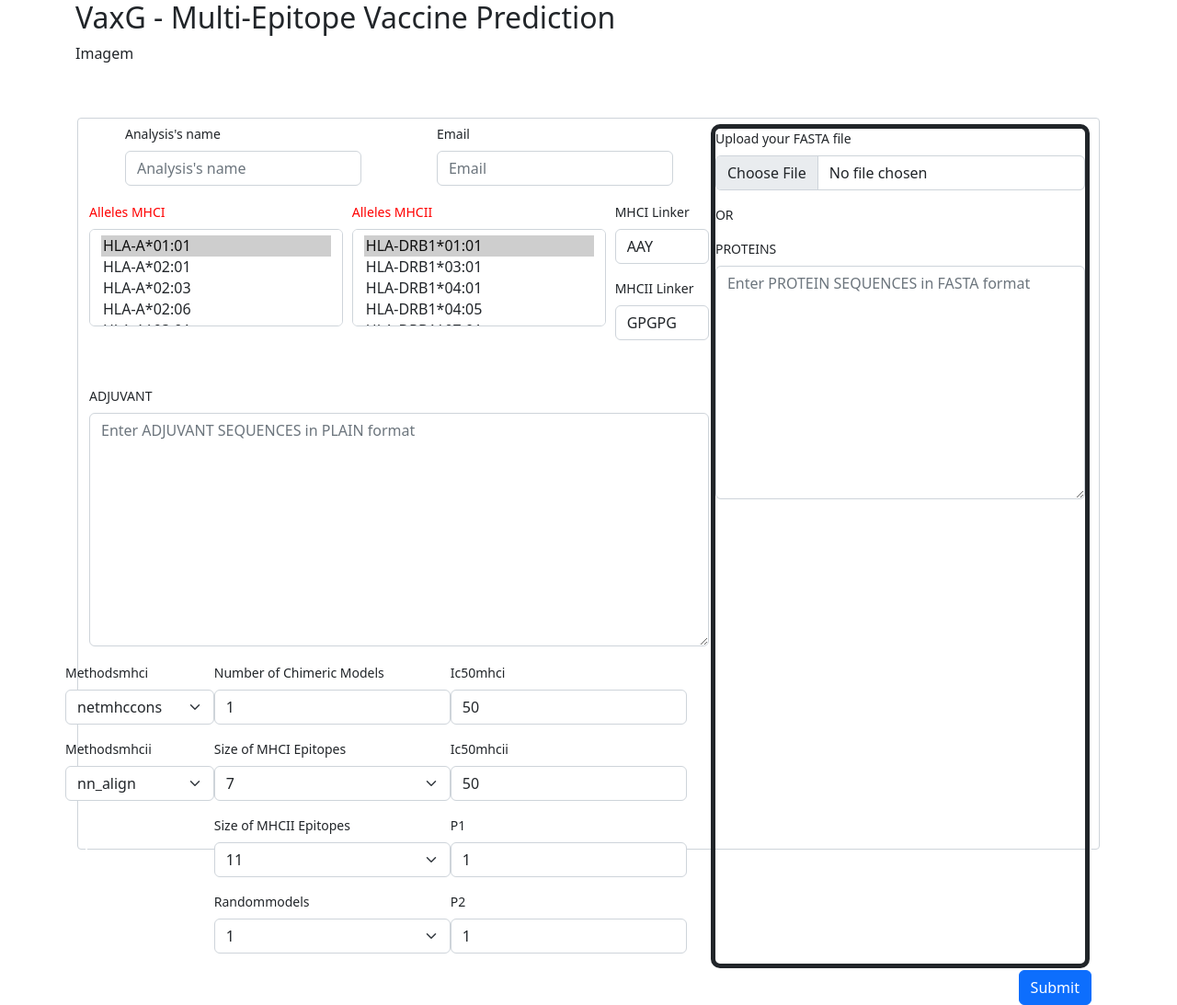
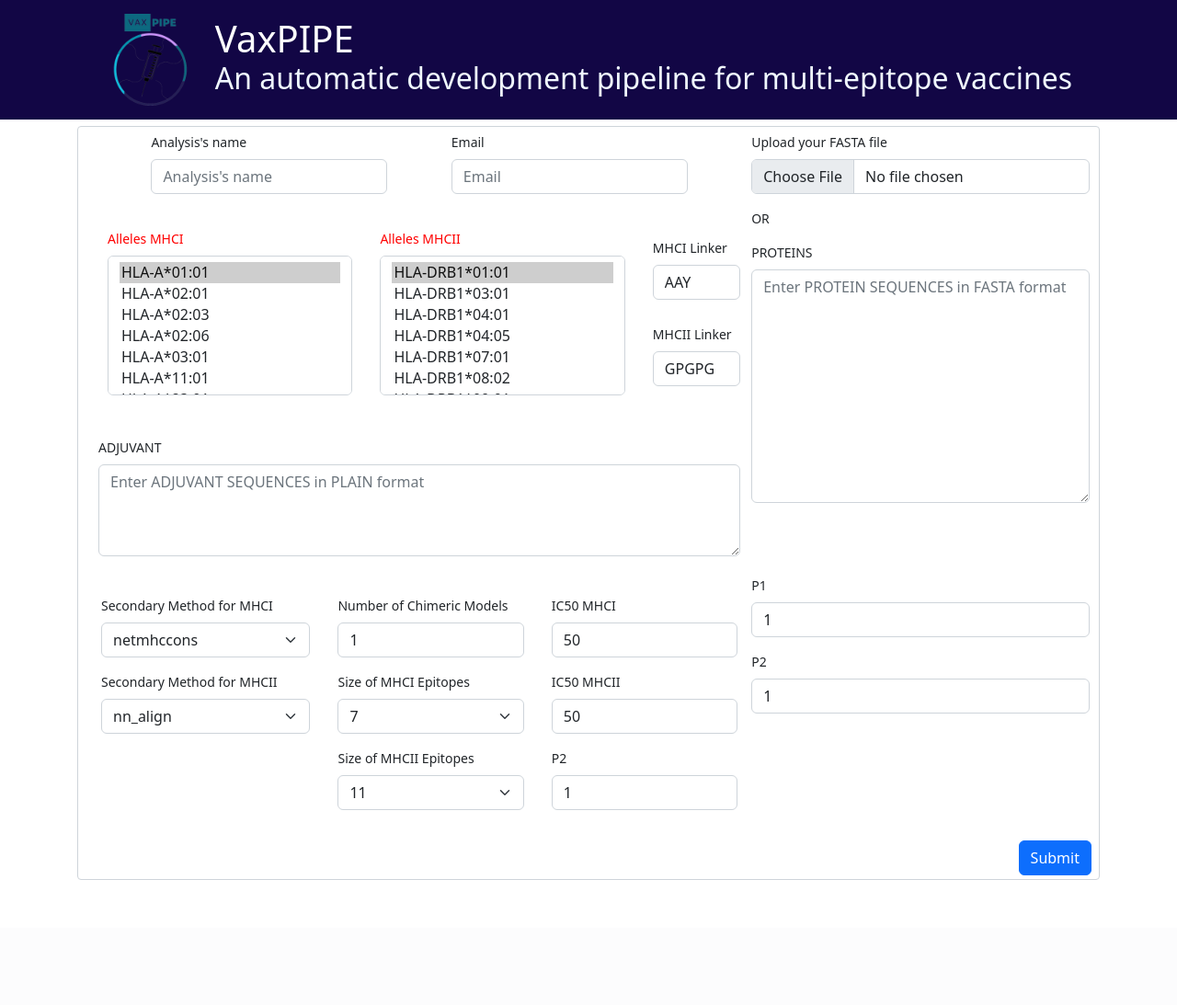
Before and after one commit to openheimerfinger/VaxPIPE, a Django app: page / in a window 1280 px wide. Shown: the whole page at 92% size. After the commit the page ends 957 px from the top, so only its background shows below. Run offline with Django 4.2, Linux system fonts and the light colour scheme; some libraries are stand-ins or nearby versions.

Commit message:
New features and UI changes for the project

```diff
--- a/analise/forms.py
+++ b/analise/forms.py
@@ -75,12 +75,6 @@ MHC2EPITOPESSIZE = [
     ('15', '15')
 ]
 
-RANDOMMODELS = [
-    ('1', '1'),
-    ('500', '500'),
-    ('1000', '1000'),
-    ('1500', '1500'),
-]
 
 MHC1METHODS = [
     ('netmhccons', 'netmhccons'),
@@ -111,19 +105,18 @@ class Parametros(forms.Form):
     proteinsequence = forms.CharField(widget=forms.Textarea(
         attrs={'placeholder': 'Enter PROTEIN SEQUENCES in FASTA format'}), label='PROTEINS', required=False)
     adjuvant = forms.CharField(widget=forms.Textarea(
-        attrs={'placeholder': 'Enter ADJUVANT SEQUENCES in PLAIN format'}), label='ADJUVANT', required=False)
-    mhcI = forms.MultipleChoiceField(choices=MHC1, label='Alleles MHCI', initial=MHC1[0])
-    mhcII = forms.MultipleChoiceField(choices=MHC2, label='Alleles MHCII', initial=MHC2[0])
+        attrs={'placeholder': 'Enter ADJUVANT SEQUENCES in PLAIN format', 'style': 'max-height: 100px;'}), label='ADJUVANT', required=False)
+    mhcI = forms.MultipleChoiceField(choices=MHC1, label='Alleles MHCI', initial=MHC1[0], widget=forms.SelectMultiple(attrs={'size': 6}))
+    mhcII = forms.MultipleChoiceField(choices=MHC2, label='Alleles MHCII', initial=MHC2[0], widget=forms.SelectMultiple(attrs={'size': 6}))
     mhcILinker = forms.CharField(max_length=500, initial='AAY', label='MHCI Linker')
     mhcIILinker = forms.CharField(max_length=500, initial='GPGPG', label='MHCII Linker')
     chimericmodelsnumber = forms.IntegerField(label='Number of Chimeric Models', min_value=1, initial=1)
     sizeMHCIepitopes = forms.ChoiceField(choices=MHC1EPITOPESSIZE, label='Size of MHCI Epitopes')
     sizeMHCIIepitopes = forms.ChoiceField(choices=MHC2EPITOPESSIZE, label='Size of MHCII Epitopes')
-    randommodels = forms.ChoiceField(choices=RANDOMMODELS)
-    methodsMHCI = forms.ChoiceField(choices=MHC1METHODS)
-    methodsMHCII = forms.ChoiceField(choices=MHC2METHODS)
-    IC50MHCI = forms.IntegerField(initial='50', min_value=1)
-    IC50MHCII = forms.IntegerField(initial='50', min_value=1)
+    methodsMHCI = forms.ChoiceField(choices=MHC1METHODS, label='Secondary Method for MHCI')
+    methodsMHCII = forms.ChoiceField(choices=MHC2METHODS, label='Secondary Method for MHCII')
+    IC50MHCI = forms.IntegerField(initial='50', min_value=1, label='IC50 MHCI')
+    IC50MHCII = forms.IntegerField(initial='50', min_value=1, label='IC50 MHCII')
     p1 = forms.IntegerField(initial='1', min_value=1)
     p2 = forms.IntegerField(initial='1', min_value=1)
     email = forms.EmailField()
--- a/analise/views.py
+++ b/analise/views.py
@@ -2,6 +2,7 @@ from django.shortcuts import render
 from django.urls import reverse_lazy
 from django.views.generic import TemplateView
 from django.views.generic.edit import FormView
+from analise import limpar
 from analise.forms import Parametros
 from Bio import SeqIO
 import analise.scriptPedro as sp
@@ -45,7 +46,6 @@ class Dados(FormView):
                 chimericmodelsnumber = form.cleaned_data['chimericmodelsnumber']
                 sizeMHCIepitopes = form.cleaned_data['sizeMHCIepitopes']
                 sizeMHCIIepitopes = form.cleaned_data['sizeMHCIIepitopes']
-                randommodels = form.cleaned_data['randommodels']
                 methodsMHCI = form.cleaned_data['methodsMHCI']
                 methodsMHCII = form.cleaned_data['methodsMHCII']
                 IC50MHCI = form.cleaned_data['IC50MHCI']
@@ -53,6 +53,8 @@ class Dados(FormView):
                 p1 = form.cleaned_data['p1']
                 p2 = form.cleaned_data['p2']
                 email = form.cleaned_data['email']
+                with open('email.str', 'w') as file:
+                    file.write(email)
 
                 # sessions
                 self.request.session['analysisname'] = analysisname
@@ -64,7 +66,6 @@ class Dados(FormView):
                 self.request.session['chimericmodelsnumber'] = chimericmodelsnumber
                 self.request.session['sizeMHCIepitopes'] = sizeMHCIepitopes
                 self.request.session['sizeMHCIIepitopes'] = sizeMHCIIepitopes
-                self.request.session['randommodels'] = randommodels
                 self.request.session['methodsMHCI'] = methodsMHCI
                 self.request.session['methodsMHCII'] = methodsMHCII
                 self.request.session['IC50MHCI'] = IC50MHCI
@@ -74,16 +75,17 @@ class Dados(FormView):
                 self.request.session['email'] = email
 
                 return super().form_valid(form)
+            else:
+                # Se o formulário não for válido, renderiza o formulário com os erros
+                return render(request, 'dados.html', {'form': form})
         else:
             form = Parametros()
-            self.form_invalid(form)
-
-        return render(request, 'dados.html', {'form': form})
+            # Se a solicitação não for POST, renderiza o formulário vazio
+            return render(request, 'dados.html', {'form': form})
 
 
 class Analisar(TemplateView):
     template_name = 'recebidos.html'
-
 
     def get_context_data(self, **kwargs):
         context = super(Analisar, self).get_context_data(**kwargs)
@@ -97,7 +99,6 @@ class Analisar(TemplateView):
         chimericmodelsnumberform = self.request.session['chimericmodelsnumber']
         sizeMHCIepitopesform = self.request.session['sizeMHCIepitopes']
         sizeMHCIIepitopesform = self.request.session['sizeMHCIIepitopes']
-        randommodelsform = self.request.session['randommodels']
         methodsMHCIform = self.request.session['methodsMHCI']
         methodsMHCIIform = self.request.session['methodsMHCII']
         IC50MHCIform = self.request.session['IC50MHCI']
@@ -116,7 +117,6 @@ class Analisar(TemplateView):
         context['chimericmodelsnumberform'] = chimericmodelsnumberform
         context['sizeMHCIepitopesform'] = sizeMHCIepitopesform
         context['sizeMHCIIepitopesform'] = sizeMHCIIepitopesform
-        context['randommodelsform'] = randommodelsform
         context['methodsMHCIform'] = methodsMHCIform
         context['methodsMHCIIform'] = methodsMHCIIform
         context['IC50MHCIform'] = IC50MHCIform
@@ -139,7 +139,6 @@ class Analisar(TemplateView):
                     'IC50MHCIform': IC50MHCIform,
                     'IC50MHCIIform': IC50MHCIIform,
                     'chimericmodelsnumberform': chimericmodelsnumberform,
-                    'randommodelsform': randommodelsform,
                     'mhcILinkerform': mhcILinkerform,
                     'mhcIILinkerform': mhcIILinkerform,
                     'adjuvantform': adjuvantform}
@@ -148,4 +147,7 @@ class Analisar(TemplateView):
 
         sp.predicao(a)
 
+        limpar.enviar_email()
+        limpar.apagar_arquivos()
+
         return context
--- a/static/css/style.css
+++ b/static/css/style.css
@@ -1,20 +1,41 @@
-#form
+/*Dados*/
 
-.cabecalho__form {
-    display: flex;
-    background-color: #ffffff;
+.header-content {
+    position: relative;
+    display: flex; /* Para alinhar os elementos lado a lado */
+    align-items: center; /* Para centralizar verticalmente */
+    justify-content: center;
+    padding: 15px; /* Espaçamento interno */
+    background-color: #120645;
+}
+
+/* Estilo para a imagem */
+.header-image {
+    width: 100px; /* Largura da imagem */
+    height: 100px; /* Altura da imagem */
+    margin-right: 20px; /* Espaçamento à direita para separar do texto */
+    margin-left: 100;
+}
+
+/* Estilo para o texto */
+.header-text h1 {
+    margin: 0; /* Remover margens padrão */
     color: #ffffff;
 }
 
+.header-text h2{
+    color: aliceblue;
+}
+
 .container__form {
-    display: flex;
+    display: flexbox;
     flex-direction: column;
     border: 2px solid #ffffff;
     border-radius: 20px;
-    width:1200px;
-    margin-bottom: 15px;
-    margin-top: 40px;
-    height: 800px;
+    width:100%;
+    margin-bottom:50px;
+    margin-top: 5px;
+    height: auto;
 }
 
 .methods__form {
@@ -26,41 +47,68 @@
 
 .methods__form__box {
     display: flex;
-    height: 200px;
-    width:100%;
-}
-
-.mhcI__sequence {
-    height: 300px;
+    height: fit-content;
     width: 100%;
-    color:red;
-    margin-right: 10px;
-}
-
-.titulo__form {
-    display: flex;
-    justify-content: space-around;
+    margin: 5px;
 }
 
 .param__methods {
     display: flex;
     flex-direction: column;
-    width: 250px;
+    width: fit-content;
+    justify-content: space-evenly;
+    margin: 15px
+}
+
+.mhcI__sequence {
+    height: 100%;
+    width: 100%;
+    color:red;
+    margin: 15px;
+}
+
+.form__left{
+    display: block;
+
+}
+
+.titulo__form {
+    display: flex;
+    justify-content: space-evenly;
 }
 
 .adjuvant__box {
     display:flex;
     flex-direction: column;
-    height: auto;
+    height: min-content;
+    margin: 10px;
 }
 
 .parameters__form {
     display: flex;
+    height: auto;
+    width: auto;
+
 }
 
 .params__box {
-    display: flex;
-    width: 100%;
+    display: contents;
+    width: auto;
+}
+
+.paramns__box__left {
+    width: auto;
+    margin: 15px;
+}
+
+.params__box__right {
+    width: auto;
+    margin: 15px;
+}
+
+.params__methods__gerais{
+    width: 40%;
+    margin: 15px;
 }
 
 .form_box {
@@ -71,8 +119,8 @@
 }
 
 .sequences__proteins__form {
-    border: 5px solid;
-    border-radius: 10px;
+    width: auto;
+    height: fit-content;
 }
 
 .action__form {
@@ -83,7 +131,8 @@
 
 }
 
-#report
+
+/*#report*/
 
 .report__data {
     display: flex;
--- a/template/dados.html
+++ b/template/dados.html
@@ -8,21 +8,20 @@
     <meta name="viewport" content="width=device-width, initial-scale=1.0">
     <link href="https://cdn.jsdelivr.net/npm/bootstrap@5.2.0-beta1/dist/css/bootstrap.min.css" rel="stylesheet" integrity="sha384-0evHe/X+R7YkIZDRvuzKMRqM+OrBnVFBL6DOitfPri4tjfHxaWutUpFmBp4vmVor" crossorigin="anonymous">
     <link href="{% static 'css/style.css' %}" rel="stylesheet">
-    <title>Data to Analysis</title>
+    <title>VaxPipe - Data to Analysis</title>
+    <link rel="icon" type="image/png" href="static/vax.png">
 </head>
 <body>
+    <div class="header-content">
+        <img src="static/vax.png" alt="Logo VaxG" class="header-image">
+        <div class="header-text">
+            <h1>VaxPIPE</h1>
+            <h2>An automatic development pipeline for multi-epitope vaccines</h2>
+        </div>
+    </div>
     <div class="container">
-        <div class="row">
-            <div class="cabecalho__form">
-                <div>
-                  <h2>VaxG - Multi-Epitope Vaccine Prediction</h2>
-                </div>
-                <div>
-                  <p>Imagem</p>
-                </div>
-            </div>
-            <div class="container__form">
-                <form class="form-control form-control-sm" method="post", enctype="multipart/form-data">
+        <div class="container__form">
+            <form class="form-control form-control-sm" method="post", enctype="multipart/form-data">
                     {% csrf_token %}
                     <div class="form_box">
                         <div class="form__left">
@@ -39,15 +38,13 @@
                                         {% bootstrap_field form.mhcII %}
                                     </div>
                                     <div class="param__methods">
-                                        <div>{% bootstrap_field form.mhcILinker %}</div>
-                                        <div>{% bootstrap_field form.mhcIILinker %}</div>
+                                        {% bootstrap_field form.mhcILinker %}
+                                        {% bootstrap_field form.mhcIILinker %}
                                     </div>
                                 </div>
                                 <div class="adjuvant__box">{% bootstrap_field form.adjuvant size='small' %}</div>
                             </div>
                             <div class="parameters__form">
-                                <div class="row">
-                                </div>
                                 <div class="params__methods__gerais">
                                     <div>{% bootstrap_field form.methodsMHCI%}</div>
                                     <div>{% bootstrap_field form.methodsMHCII%}</div>
@@ -57,12 +54,10 @@
                                         <div>{% bootstrap_field form.chimericmodelsnumber%}</div>
                                         <div>{% bootstrap_field form.sizeMHCIepitopes%}</div>
                                         <div>{% bootstrap_field form.sizeMHCIIepitopes%}</div>
-                                        <div>{% bootstrap_field form.randommodels%}</div>
                                     </div>
-                                    <div>
+                                    <div class="params__box__right">
                                         <div>{% bootstrap_field form.IC50MHCI%}</div>
                                         <div>{% bootstrap_field form.IC50MHCII%}</div>
-                                        <div>{% bootstrap_field form.p1%}</div>
                                         <div>{% bootstrap_field form.p2%}</div>
                                     </div>
                                 </div>
@@ -72,15 +67,19 @@
                             <div>{% bootstrap_field form.proteinfile%}</div>
                             <p>OR</p>
                             <div>{% bootstrap_field form.proteinsequence%}</div>
+                            <br>
+                            <br>
+                            <br>
+                            <div>{% bootstrap_field form.p1%}</div>
+                            <div>{% bootstrap_field form.p2%}</div>
                         </div>
                     </div>
                     <div class="action__form">
-                       {% buttons %}
+                        {% buttons %}
                         <button type="submit" class="btn btn-primary">Submit</button>
                         {% endbuttons %}
                     </div>
-                </form>
-            </div>
+            </form>
         </div>
     </div>
     <script src="https://cdn.jsdelivr.net/npm/bootstrap@5.2.0-beta1/dist/js/bootstrap.bundle.min.js" integrity="sha384-pprn3073KE6tl6bjs2QrFaJGz5/SUsLqktiwsUTF55Jfv3qYSDhgCecCxMW52nD2" crossorigin="anonymous"></script>
```
Also changed, not shown: analise/limpar.py (+60 -66 lines), analise/scriptPedro.py (+9 -6 lines), limpar.py (deleted, +0 -53 lines), template/recebidos.html (+11 -11 lines), db.sqlite3, static/Vax (2).png (deleted), static/vax.png (added), 3 other files.
